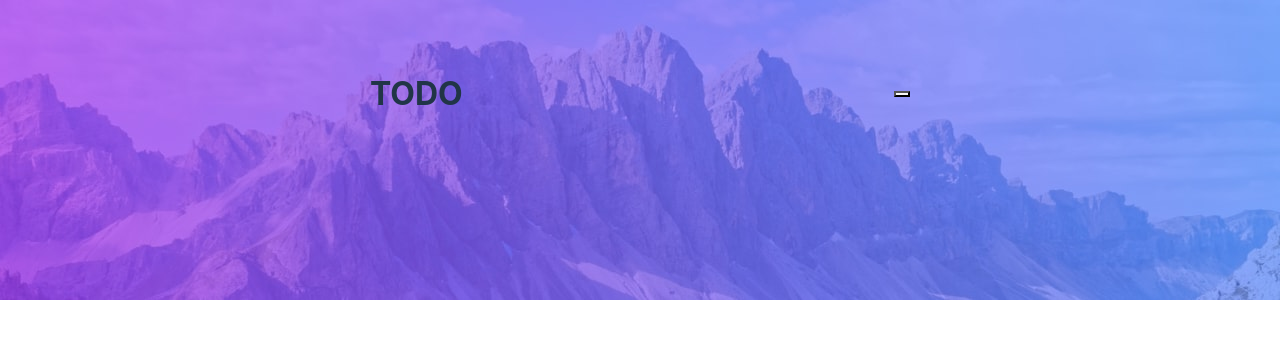
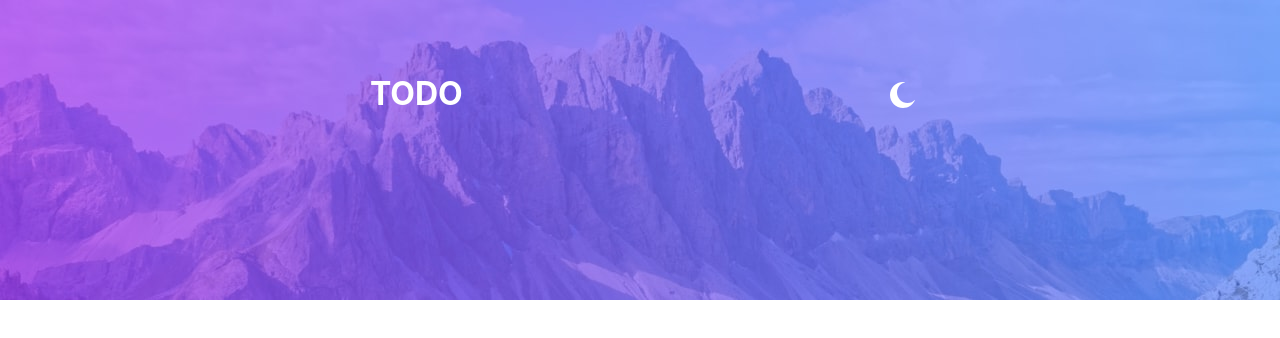
Before and after one commit to zowieerickson/todo-app, a React (Vite) app: page / in a window 1280 px wide. Shown: the top 338 px of the page. Built offline with nearby package versions, Linux system fonts and the light colour scheme.

Commit message:
Add icon to toggle dark mode

```diff
--- a/src/App.css
+++ b/src/App.css
@@ -4,3 +4,9 @@
   padding: 2rem;
   text-align: center;
 } */
+
+button {
+  cursor: pointer;
+  background: none;
+  border: none;
+}
--- a/src/components/Header/Header.module.css
+++ b/src/components/Header/Header.module.css
@@ -17,8 +17,10 @@
     align-items: center;
     margin: 0 auto;
     max-width: 540px;
+    color: #fff;
 }
 
 .themeToggle {
-
+    width: 26px;
+    height: 26px;
 }
--- a/src/components/Header/Header.tsx
+++ b/src/components/Header/Header.tsx
@@ -2,11 +2,18 @@ import React from "react";
 import styles from "./Header.module.css";
 
 const Header: React.FC = () => {
+
+    const toggleTheme = () => {
+        console.log("test")
+    }
+
     return (
         <header className={styles.header}>
             <div className={styles.title}>
                 <h1>TODO</h1>
-                <button className={styles.themeToggle} aria-label="Activate dark mode"></button>
+                <button onClick={toggleTheme} className={styles.themeToggle} aria-label="Activate dark mode">
+                    <svg xmlns="http://www.w3.org/2000/svg" width="26" height="26"> <path fill="#FFF" fillRule="evenodd" d="M13 0c.81 0 1.603.074 2.373.216C10.593 1.199 7 5.43 7 10.5 7 16.299 11.701 21 17.5 21c2.996 0 5.7-1.255 7.613-3.268C23.22 22.572 18.51 26 13 26 5.82 26 0 20.18 0 13S5.82 0 13 0z"/></svg>
+                </button>
             </div>
         </header>
     )
```
